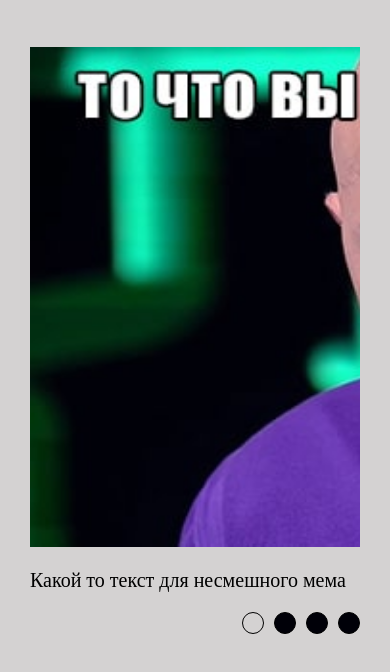
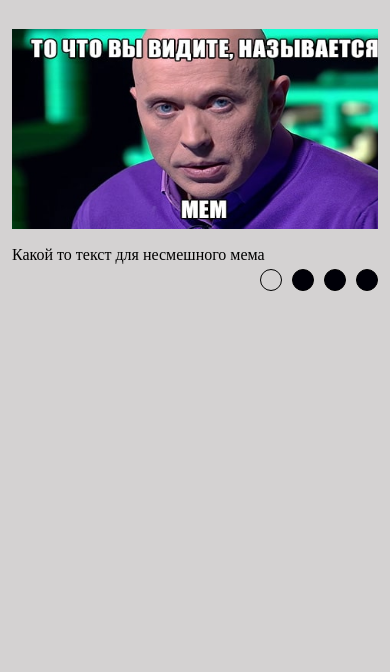
Before and after one commit to ArturKljwa/cssMemeSlider, a plain HTML site: page cssMemeSlider/index.html in a window 390 px wide. Shown: the part 58-730 px from the top of the page. Drawn offline with Linux system fonts and the light colour scheme.

Commit message:
fix font size (Tue, Sep 12, 2023 04:56:33 PM)

```diff
--- a/cssMemeSlider/style/style.css
+++ b/cssMemeSlider/style/style.css
@@ -2,6 +2,8 @@
     font-size: 10px;
     box-sizing: border-box;
 }
+
+
 
 body {
     background-color: rgb(212, 210, 210);
@@ -46,19 +48,19 @@
 
 
 #slide2:checked~.slider__wrapper>.slider {
-     transform: translateX(-960px);
+    transform: translateX(-96rem);
 }
 
 #slide3:checked~.slider__wrapper>.slider {
-     transform: translateX(-1920px);
+    transform: translateX(-192rem);
 }
 
 #slide4:checked~.slider__wrapper>.slider {
-     transform: translateX(-2880px);
+    transform: translateX(-288rem);
 }
 
 p {
-     font-size: 2rem;
+    font-size: 4rem;
 
 }
 
@@ -101,3 +103,22 @@
 #slide4:checked~.slider__wrapper>.slider__button>label>.button__slide_4 {
     background-color: transparent;
 }
+
+@media (max-width: 769px) {
+    html {
+        font-size: 8px;
+    }
+}
+
+@media (max-width: 520px) {
+    html {
+        font-size: 5px;
+    }
+}
+
+@media(max-width: 420px) {
+    html {
+        font-size: 4px;
+    }
+
+}
```
Lines whose indentation alone changed are shown as unchanged.
